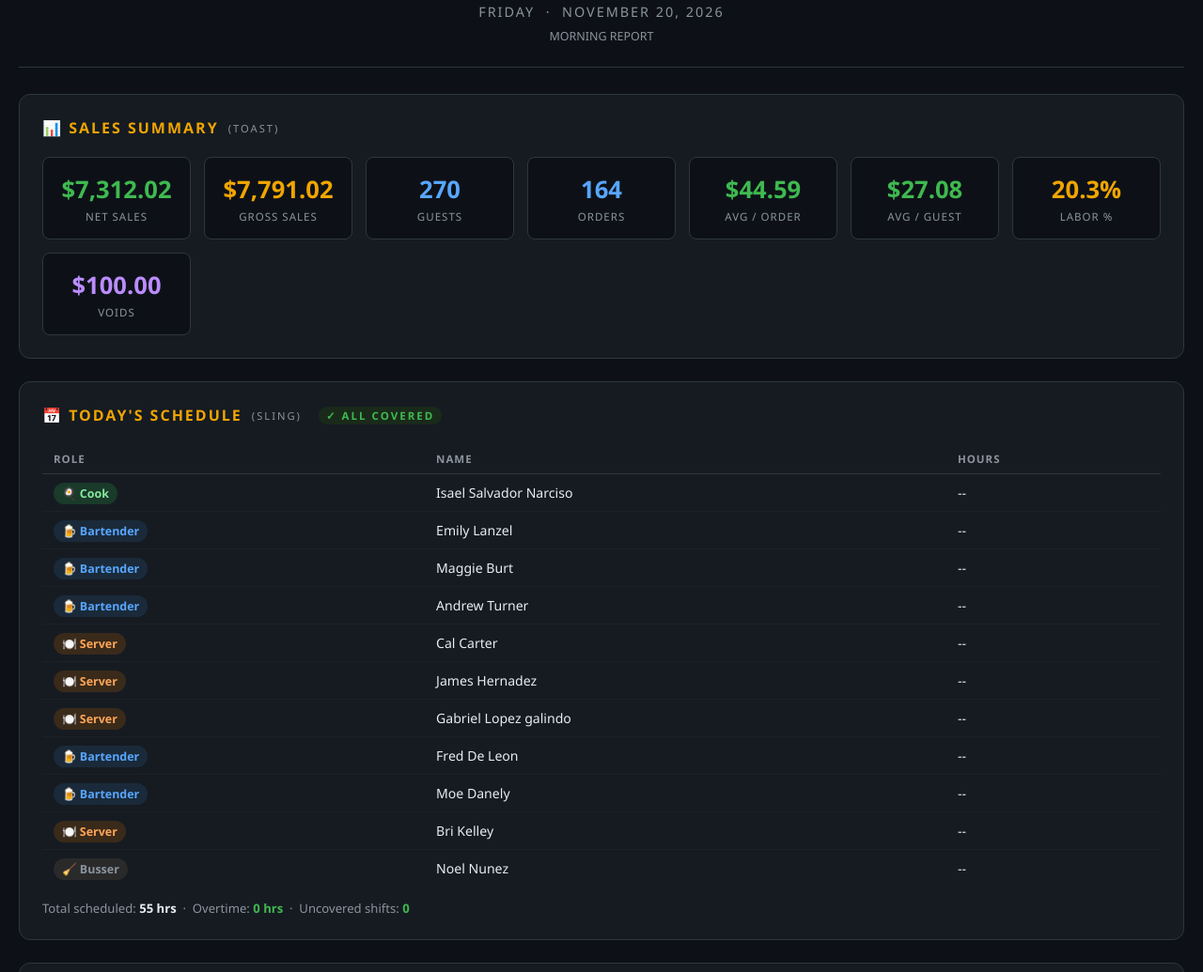
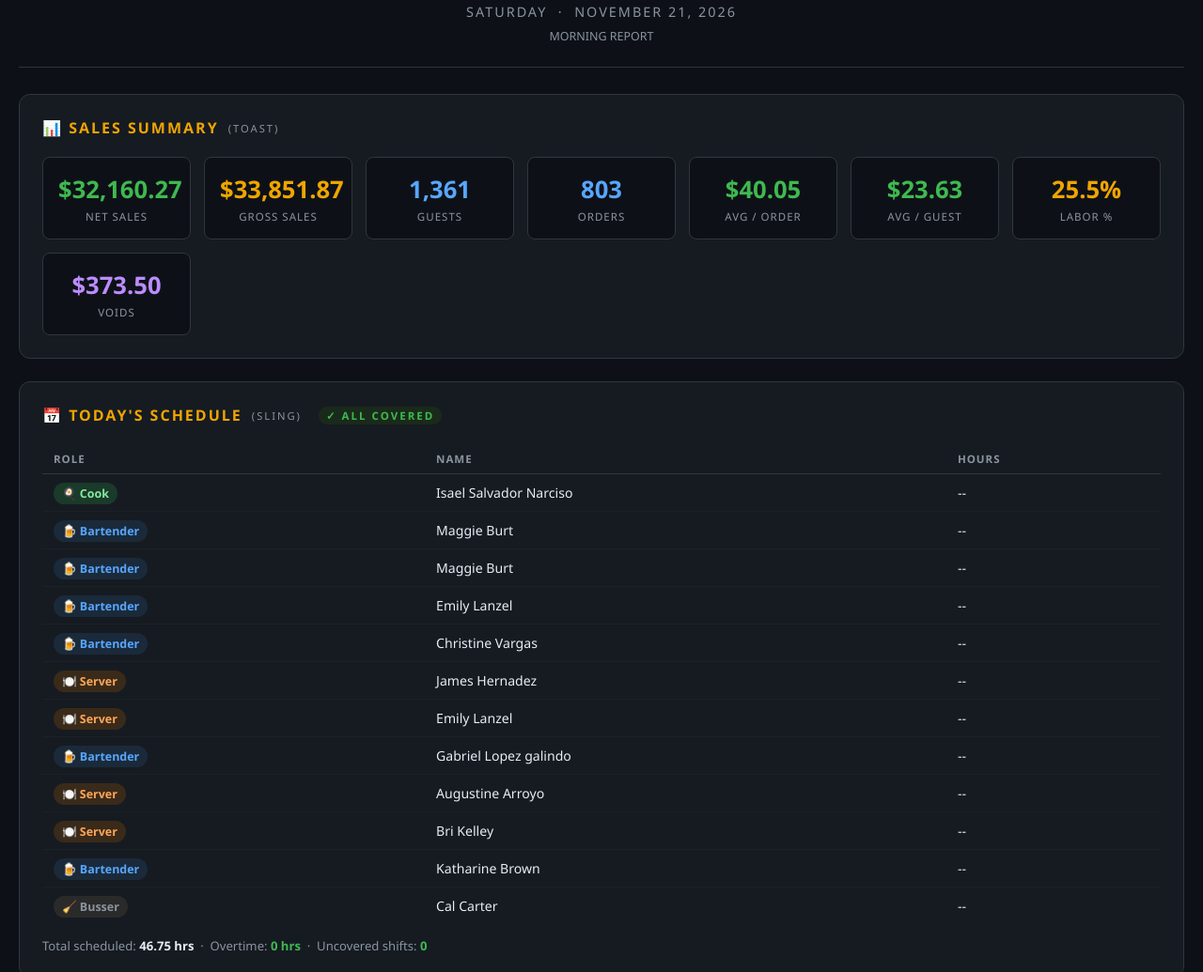
Before and after one commit to mojobrewhouse-cpu/brewhouse-hub, a plain HTML site: page Brewhouse_Morning_Report.html in a window 1280 px wide. Shown: the part 98-1133 px from the top of the page at 94% size. Drawn offline with Linux system fonts and the light colour scheme.

Commit message:
Auto-update Morning Report - November 22, 2026

```diff
--- a/Brewhouse_Morning_Report.html
+++ b/Brewhouse_Morning_Report.html
@@ -3,7 +3,7 @@
 <head>
 <meta charset="UTF-8">
 <meta name="viewport" content="width=device-width, initial-scale=1.0">
-<title>Brewhouse Morning Report — November 20, 2026</title>
+<title>Brewhouse Morning Report — November 21, 2026</title>
 <style>
   :root {
     --bg: #0d1117; --card: #161b22; --border: #30363d;
@@ -58,7 +58,7 @@
 <body>
 <div class="header">
   <h1>🍺 The Brewhouse</h1>
-  <div class="date">FRIDAY &nbsp;·&nbsp; NOVEMBER 20, 2026</div>
+  <div class="date">SATURDAY &nbsp;·&nbsp; NOVEMBER 21, 2026</div>
   <div style="color:var(--muted);font-size:0.78rem;margin-top:8px;">MORNING REPORT</div>
 </div>
 
@@ -67,35 +67,35 @@
   <div class="section-title">📊 Sales Summary <span style="font-size:0.7rem;color:var(--muted);font-weight:400">(Toast)</span></div>
   <div class="metrics">
     <div class="metric">
-      <div class="metric-value">$7,312.02</div>
+      <div class="metric-value">$32,160.27</div>
       <div class="metric-label">Net Sales</div>
     </div>
     <div class="metric amber">
-      <div class="metric-value">$7,791.02</div>
+      <div class="metric-value">$33,851.87</div>
       <div class="metric-label">Gross Sales</div>
     </div>
     <div class="metric blue">
-      <div class="metric-value">270</div>
+      <div class="metric-value">1,361</div>
       <div class="metric-label">Guests</div>
     </div>
     <div class="metric blue">
-      <div class="metric-value">164</div>
+      <div class="metric-value">803</div>
       <div class="metric-label">Orders</div>
     </div>
     <div class="metric">
-      <div class="metric-value">$44.59</div>
+      <div class="metric-value">$40.05</div>
       <div class="metric-label">Avg / Order</div>
     </div>
     <div class="metric">
-      <div class="metric-value">$27.08</div>
+      <div class="metric-value">$23.63</div>
       <div class="metric-label">Avg / Guest</div>
     </div>
     <div class="metric amber">
-      <div class="metric-value">20.3%</div>
+      <div class="metric-value">25.5%</div>
       <div class="metric-label">Labor %</div>
     </div>
     <div class="metric purple">
-      <div class="metric-value">$100.00</div>
+      <div class="metric-value">$373.50</div>
       <div class="metric-label">Voids</div>
     </div>
   </div>
@@ -118,7 +118,7 @@
         </tr>
         <tr>
           <td><span class="role-badge bartender">🍺 Bartender</span></td>
-          <td>Emily Lanzel</td>
+          <td>Maggie Burt</td>
           <td>--</td>
         </tr>
         <tr>
@@ -128,12 +128,12 @@
         </tr>
         <tr>
           <td><span class="role-badge bartender">🍺 Bartender</span></td>
-          <td>Andrew Turner</td>
+          <td>Emily Lanzel</td>
           <td>--</td>
         </tr>
         <tr>
-          <td><span class="role-badge server">🍽️ Server</span></td>
-          <td>Cal Carter</td>
+          <td><span class="role-badge bartender">🍺 Bartender</span></td>
+          <td>Christine Vargas</td>
           <td>--</td>
         </tr>
         <tr>
@@ -143,17 +143,17 @@
         </tr>
         <tr>
           <td><span class="role-badge server">🍽️ Server</span></td>
+          <td>Emily Lanzel</td>
+          <td>--</td>
+        </tr>
+        <tr>
+          <td><span class="role-badge bartender">🍺 Bartender</span></td>
           <td>Gabriel Lopez galindo</td>
           <td>--</td>
         </tr>
         <tr>
-          <td><span class="role-badge bartender">🍺 Bartender</span></td>
-          <td>Fred De Leon</td>
-          <td>--</td>
-        </tr>
-        <tr>
-          <td><span class="role-badge bartender">🍺 Bartender</span></td>
-          <td>Moe Danely</td>
+          <td><span class="role-badge server">🍽️ Server</span></td>
+          <td>Augustine Arroyo</td>
           <td>--</td>
         </tr>
         <tr>
@@ -162,13 +162,18 @@
           <td>--</td>
         </tr>
         <tr>
+          <td><span class="role-badge bartender">🍺 Bartender</span></td>
+          <td>Katharine Brown</td>
+          <td>--</td>
+        </tr>
+        <tr>
           <td><span class="role-badge busser">🧹 Busser</span></td>
-          <td>Noel Nunez</td>
+          <td>Cal Carter</td>
           <td>--</td>
         </tr></tbody>
   </table>
   <div style="margin-top:14px;color:var(--muted);font-size:0.82rem;">
-    Total scheduled: <strong style="color:var(--text)">55 hrs</strong>
+    Total scheduled: <strong style="color:var(--text)">46.75 hrs</strong>
     &nbsp;·&nbsp; Overtime: <strong style="color:var(--green)">0 hrs</strong>
     &nbsp;·&nbsp; Uncovered shifts: <strong style="color:var(--green)">0</strong>
   </div>
@@ -243,7 +248,7 @@
 </div>
 
 <div class="footer">
-  Generated automatically · November 21, 2026 at 08:23 PM UTC · The Brewhouse Morning Report
+  Generated automatically · November 22, 2026 at 08:36 PM UTC · The Brewhouse Morning Report
 </div>
 </body>
 </html>
```
